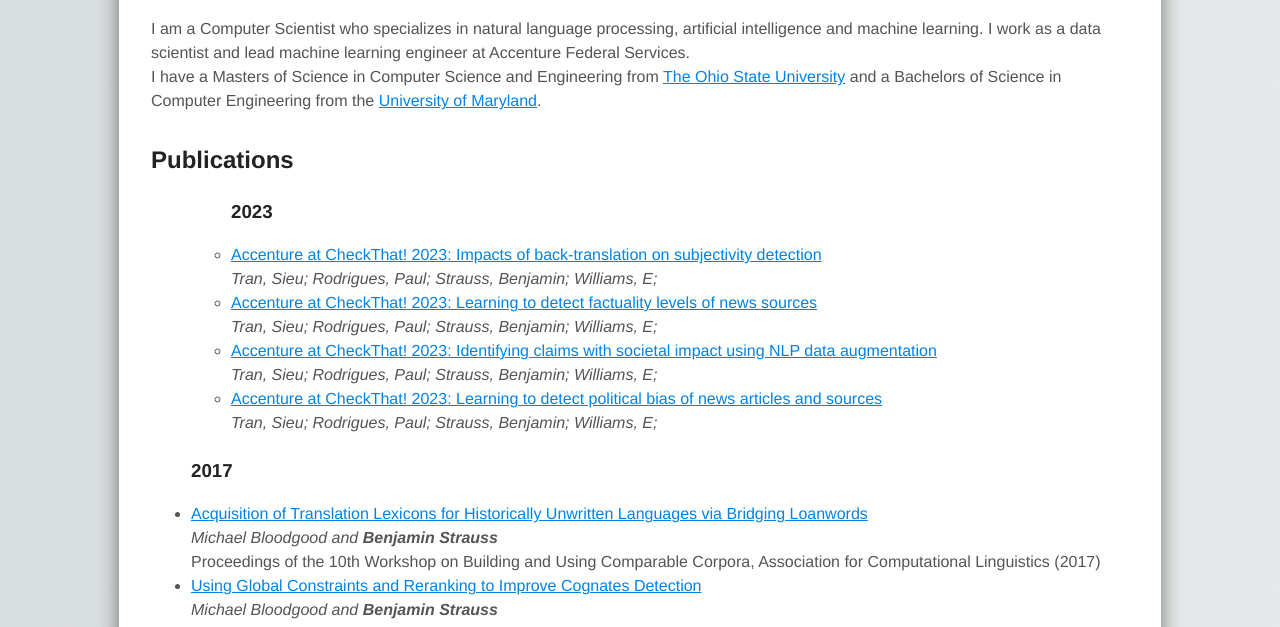
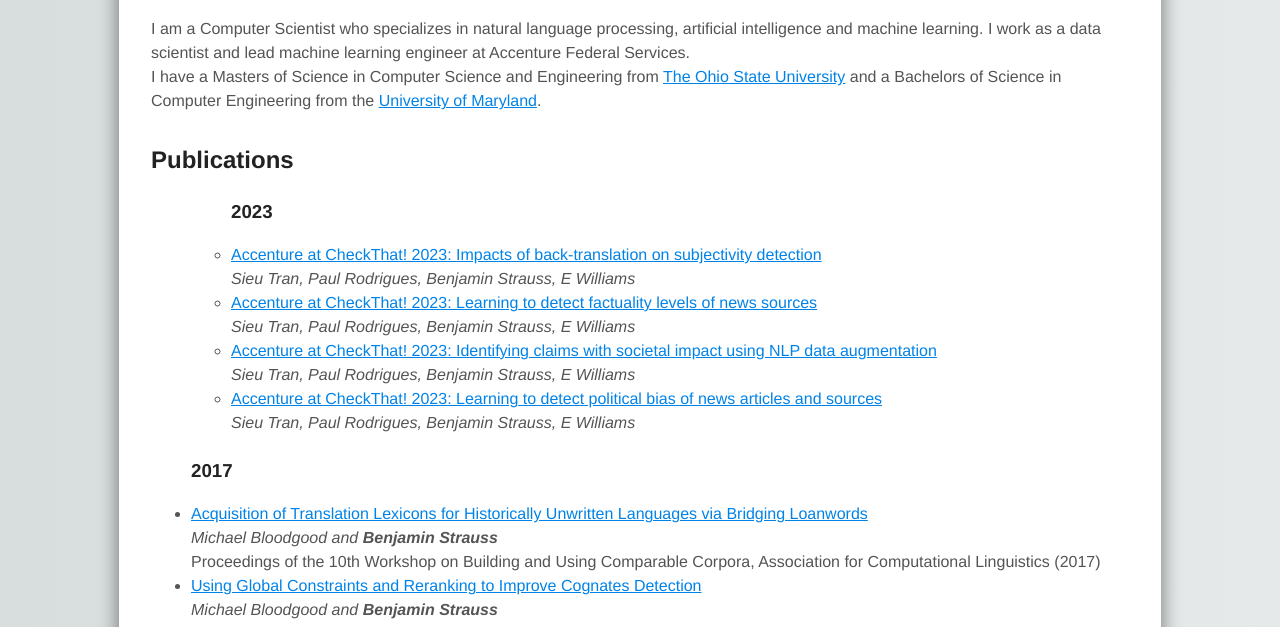
Before and after one commit to benjaminstrauss/test, a plain HTML site: page index.html in a window 1280 px wide. Shown: the part 173-800 px from the top of the page. Drawn offline with Linux system fonts and the light colour scheme.

Commit message:
Update index.html

```diff
--- a/index.html
+++ b/index.html
@@ -19,10 +19,10 @@
 
 <ul>
  <h3>2023</h3>
-<li><a href="nan">Accenture at CheckThat! 2023: Impacts of back-translation on subjectivity detection</a><br><i>Tran, Sieu; Rodrigues, Paul; Strauss, Benjamin; Williams, E; </i></li>
-<li><a href="nan">Accenture at CheckThat! 2023: Learning to detect factuality levels of news sources</a><br><i>Tran, Sieu; Rodrigues, Paul; Strauss, Benjamin; Williams, E; </i></li>
-<li><a href="nan">Accenture at CheckThat! 2023: Identifying claims with societal impact using NLP data augmentation</a><br><i>Tran, Sieu; Rodrigues, Paul; Strauss, Benjamin; Williams, E; </i></li>
-<li><a href="nan">Accenture at CheckThat! 2023: Learning to detect political bias of news articles and sources</a><br><i>Tran, Sieu; Rodrigues, Paul; Strauss, Benjamin; Williams, E; </i></li>
+<li><a href="nan">Accenture at CheckThat! 2023: Impacts of back-translation on subjectivity detection</a><br><i>Sieu Tran, Paul Rodrigues, Benjamin Strauss, E Williams </i></li>
+<li><a href="nan">Accenture at CheckThat! 2023: Learning to detect factuality levels of news sources</a><br><i>Sieu Tran, Paul Rodrigues, Benjamin Strauss, E Williams</i></li>
+<li><a href="nan">Accenture at CheckThat! 2023: Identifying claims with societal impact using NLP data augmentation</a><br><i>Sieu Tran, Paul Rodrigues, Benjamin Strauss, E Williams </i></li>
+<li><a href="nan">Accenture at CheckThat! 2023: Learning to detect political bias of news articles and sources</a><br><i>Sieu Tran, Paul Rodrigues, Benjamin Strauss, E Williams </i></li>
 </ul>
 
 			<h3>2017</h3>
```
